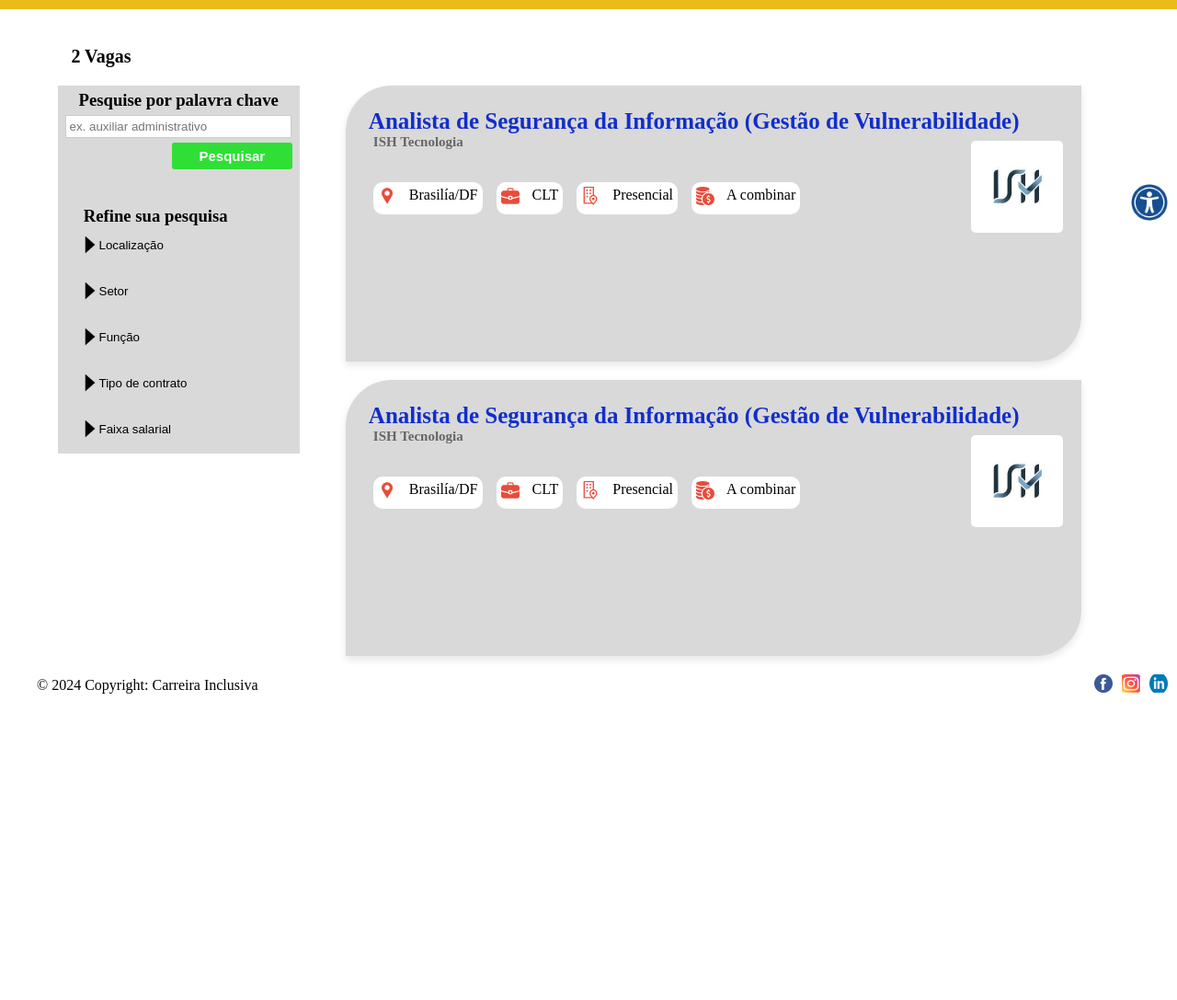
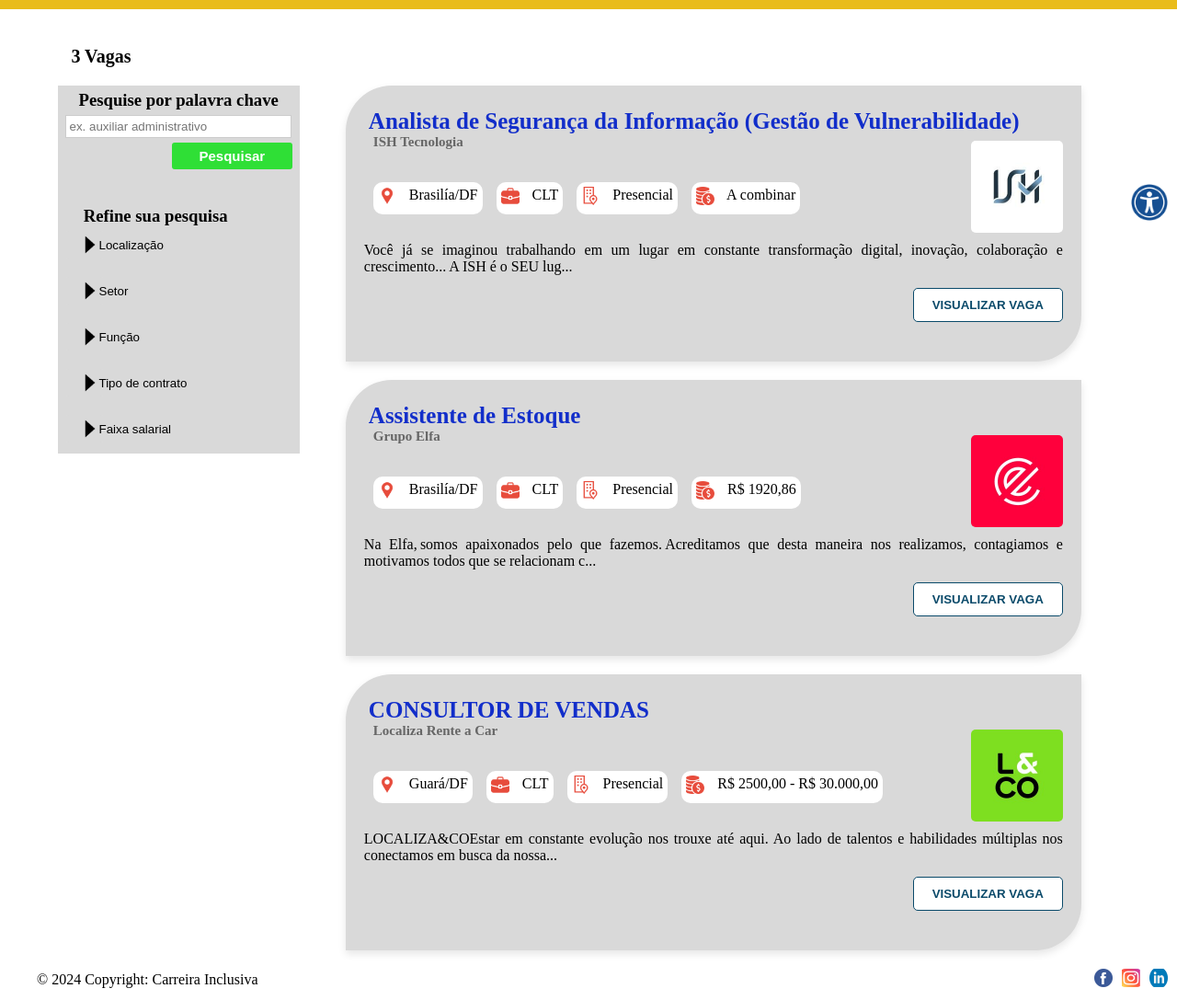
Before and after one commit to ViniciusGarces/Carreira_Inclusiva, a Flask app: page /encontre_vagas in a window 1280 px wide. Shown: the part 140-1227 px from the top of the page at 92% size. Before the commit the page ends 894 px from the top, so only its background shows below. Run offline with Flask 3, Linux system fonts and the light colour scheme; the visitor is signed in with stand-in values (Sample User, id 1); some libraries are stand-ins or nearby versions.

Commit message:
Incluindo as vagas no site

```diff
--- a/main.py
+++ b/main.py
@@ -1,4 +1,4 @@
-from flask import Flask, render_template, request, flash, redirect, url_for
+from flask import Flask, render_template, request, flash, redirect, url_for, jsonify
 from flask import session
 import json
 import os
--- a/static/css/main.css
+++ b/static/css/main.css
@@ -312,6 +312,14 @@
     margin-top: 55px;
     border: none;
     border-radius: 10px;
+    cursor: pointer;
+    transition: background-color 0.3s ease, transform 0.3s ease; /* Suaviza a transição */
+}
+
+.btn-pesquisa button:hover {
+    background-color: #0A4A6A; /* Altera a cor de fundo ao passar o mouse */
+    transform: scale(1.05); /* Aumenta o tamanho do botão ao passar o mouse */
+    color: white;
 }
 
 /* Estilo para o elemento section */
@@ -367,6 +375,13 @@
     height: 30px;
     border: none;
     border-radius: 30px;
+    cursor: pointer;
+    transition: background-color 0.3s ease, transform 0.3s ease; /* Suaviza a transição */
+}
+
+.botao-card button:hover{
+    background-color: #0A4A6A; /* Altera a cor de fundo ao passar o mouse */
+    transform: scale(1.05); /* Aumenta o tamanho do botão ao passar o mouse */
 }
 
 /* Estilo para o elemento com id empresa-inclusao */
@@ -874,7 +889,7 @@
 }
 
 .vagas-content:hover{
-    transform: scale(1.1); /* Aumenta o tamanho do card em 10% quando o mouse está sobre ele */
+    transform: scale(1.07); /* Aumenta o tamanho do card em 10% quando o mouse está sobre ele */
     box-shadow: 0 4px 8px rgba(0, 0, 0, 0.2); /* Adiciona uma sombra ao card */
 }
 
@@ -899,7 +914,7 @@
     padding-left: 30px;
 }
 
-.vaga-info p {
+.info {
     margin: 5px 0; /* Ajuste conforme necessário */
     background-color: white;
     border-radius: 10px;
@@ -926,11 +941,38 @@
     border-radius: 5px; /* Adiciona bordas arredondadas */
 }
 
-.descricao{
-    padding: 25px;
-    color: #666;
-    font-size: 15px;
+/* Estilos para a descrição */
+.descricao {
+    position: absolute; /* Posiciona a descrição de forma absoluta */
+    top: 170px; /* Alinha a descrição na mesma direção do título */
+    right: 20px; /* Ajuste conforme necessário para alinhar com a vaga-logo */
+    left: 20px; /* Ajuste conforme necessário para definir a margem esquerda */
+    width: calc(100% - 40px); /* Ajusta a largura para não sobrepor a vaga-logo */
+    text-align: justify; /* Justifica o texto */
+    color: black;
 }
+
+/* Estilos para o botão visualizar vaga */
+.visualizar_vaga-btn {
+    position: absolute; /* Posiciona o botão de forma absoluta */
+    top: 220px; /* Ajuste conforme necessário para alinhar com a vaga-logo */
+    right: 20px; /* Ajuste conforme necessário */
+    padding: 10px 20px;
+    background-color: white;
+    color: #0A4A6A;
+    border: 1px solid #0A4A6A;
+    border-radius: 5px;
+    cursor: pointer;
+    transition: background-color 0.3s ease, box-shadow 0.3s ease;
+    font-weight: bold;
+}
+
+.visualizar_vaga-btn:hover {
+    background-color: #0A4A6A;
+    color: white;
+    box-shadow: 0 4px 8px rgba(0, 0, 0, 0.2);
+}
+
 
 #gerar_alertas{
 
--- a/static/js/carregarVagas.js
+++ b/static/js/carregarVagas.js
@@ -36,8 +36,9 @@
                             <img src="/static/img/${vaga.salario}" alt="Ícone de salario" class="info-icon">
                             ${vaga.tipo_salario}
                         </p>
-                        <p class="descricao>${vaga.descricao}</p>
+                        <p class="descricao">${vaga.descricao}</p>
                     </div>
+                    <button class="visualizar_vaga-btn">VISUALIZAR VAGA</button>
                 `;
                 conteinerVagas.appendChild(vagaDiv);
             });
--- a/templates/index.html
+++ b/templates/index.html
@@ -183,6 +183,11 @@
                         <div class="card-conteudo">
                         </div>
                     </div>
+                    <div class="card-empresa-logo">
+                        <img src="{{ url_for('static', filename='img/localiza_rent.png')}}" alt="">
+                        <div class="card-conteudo">
+                        </div>
+                    </div>
 
             </div>
          </section>
--- a/vagas/vagas.json
+++ b/vagas/vagas.json
@@ -15,8 +15,8 @@
     },
 
     {
-        "titulo": "Analista de Segurança da Informação (Gestão de Vulnerabilidade)",
-        "empresa": "ISH Tecnologia",
+        "titulo": "Assistente de Estoque",
+        "empresa": "Grupo Elfa",
         "local": "local.png",
         "localizacao": "Brasilía/DF",
         "contrato": "contrato.png",
@@ -24,7 +24,23 @@
         "escritorio": "escritorio.png",
         "tipo": "Presencial",
         "salario": "salario.png",
-        "tipo_salario": "A combinar",
-        "logo": "ish_logo.jpg"
+        "tipo_salario": "R$ 1920,86",
+        "logo": "grupo_elfa_logo.jpg",
+        "descricao": "Na Elfa, somos apaixonados pelo que fazemos. Acreditamos que desta maneira nos realizamos, contagiamos e motivamos todos que se relacionam c..."
+    },
+
+    {
+        "titulo": " CONSULTOR DE VENDAS",
+        "empresa": "Localiza Rente a Car",
+        "local": "local.png",
+        "localizacao": "Guará/DF",
+        "contrato": "contrato.png",
+        "tipo_contrato": "CLT",
+        "escritorio": "escritorio.png",
+        "tipo": "Presencial",
+        "salario": "salario.png",
+        "tipo_salario": "R$ 2500,00 - R$ 30.000,00",
+        "logo": "localiza_rent.png",
+        "descricao": "LOCALIZA&amp;COEstar em constante evolução nos trouxe até aqui. Ao lado de talentos e habilidades múltiplas nos conectamos em busca da nossa..."
     }
 ]
```
Also changed, not shown: static/img/localiza_rent.png (added).
